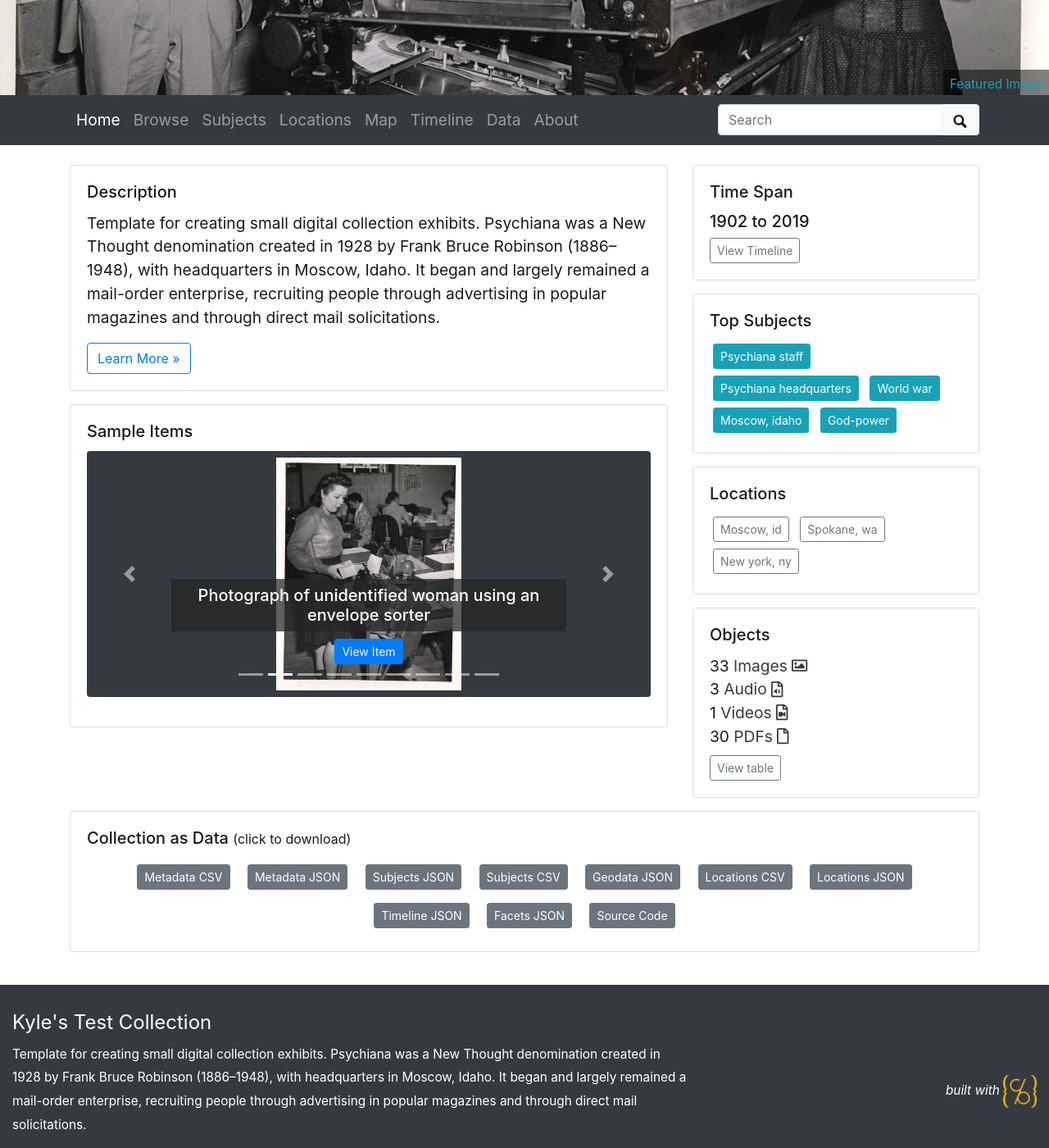
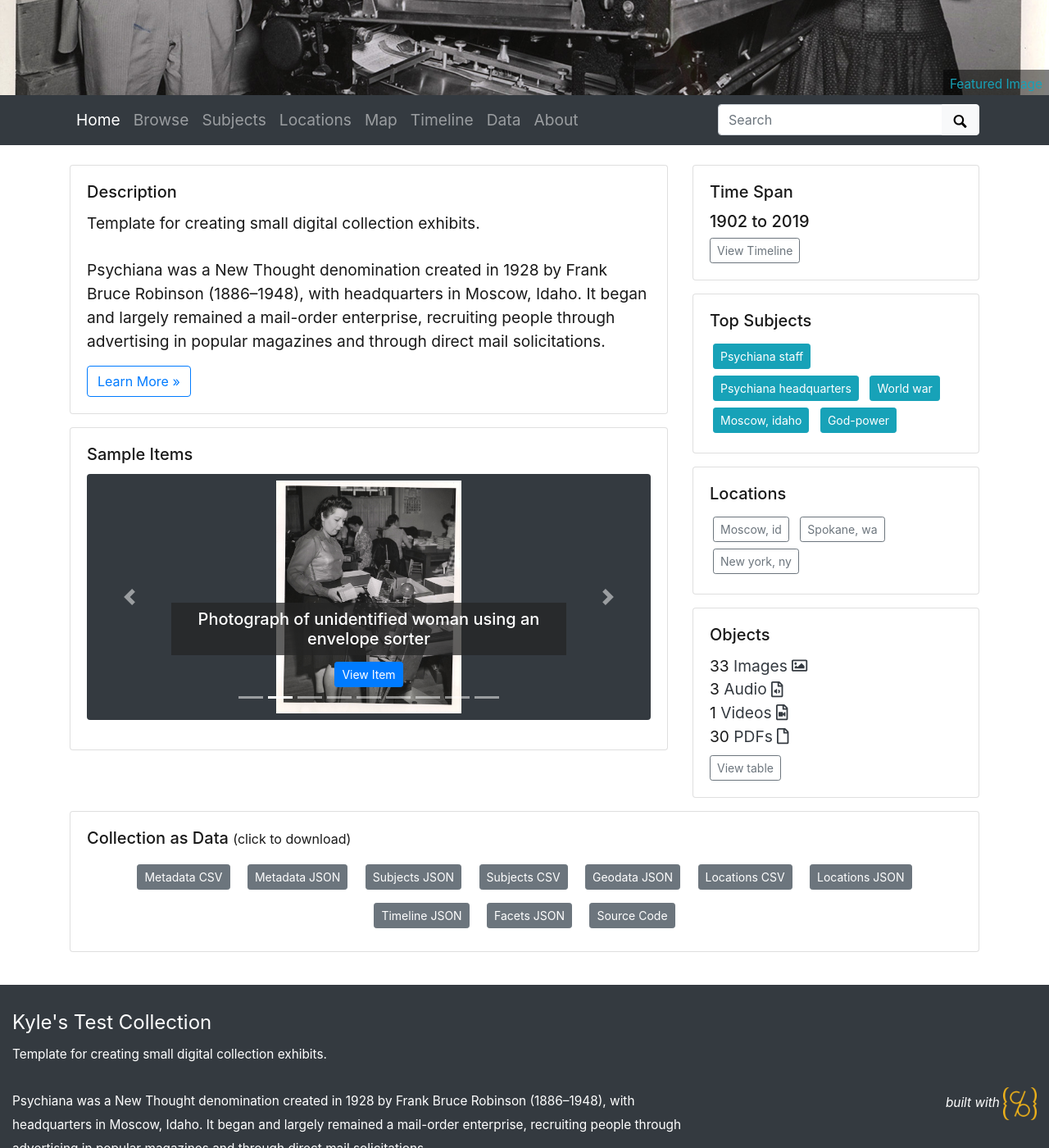
Before and after one commit to Woodward-Library/collectionBuilderExample, a Jekyll site: the page built from index.md, in a window 1280 px wide and 1400 px high, scrolled down 225 px. Shown: the whole window at 82% size. Built offline with Jekyll 4.4.1, drawn with Linux system fonts in a browser that asks for light colours; some of the changed text lies outside the part shown.

Commit message:
Update _config.yml

```diff
--- a/_config.yml
+++ b/_config.yml
@@ -23,7 +23,7 @@ title: Kyle's Test Collection
 tagline: testing the Collection builder tool in Github
 # description appears in meta tags and other locations
 # this description might appear in search result lists, keep around 160 characters max
-description: "Template for creating small digital collection exhibits.  Psychiana was a New Thought denomination created in 1928 by Frank Bruce Robinson (1886–1948), with headquarters in Moscow, Idaho. It began and largely remained a mail-order enterprise, recruiting people through advertising in popular magazines and through direct mail solicitations."
+description: "Template for creating small digital collection exhibits.<br><br>  Psychiana was a New Thought denomination created in 1928 by Frank Bruce Robinson (1886–1948), with headquarters in Moscow, Idaho. It began and largely remained a mail-order enterprise, recruiting people through advertising in popular magazines and through direct mail solicitations."
 # creator of the digital collection, to appear in meta tags; we typically use our GitHub usernames but feel free to just use your name
 author: Woodward Library
 
```
